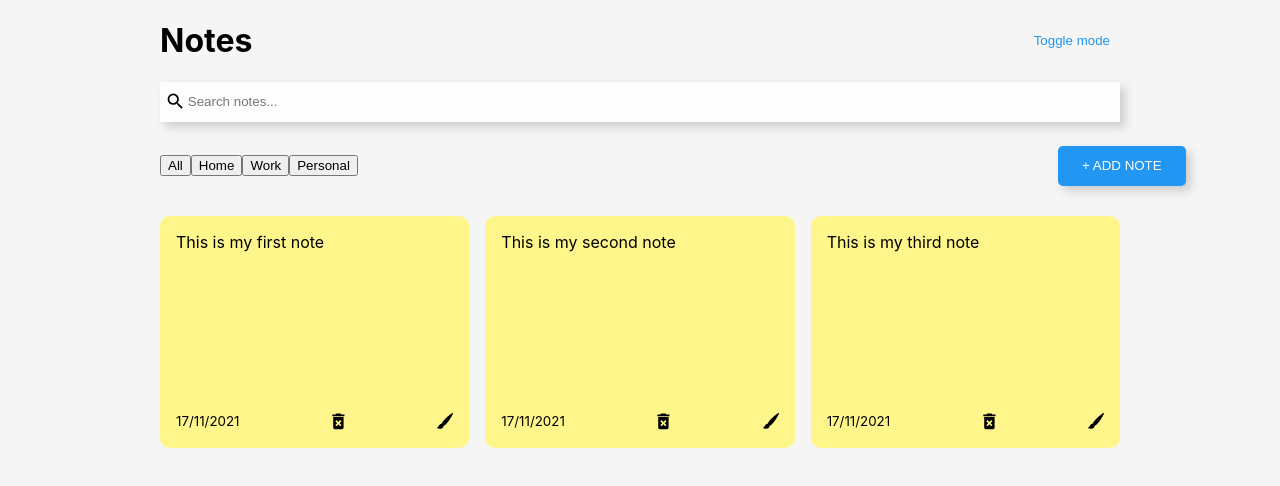
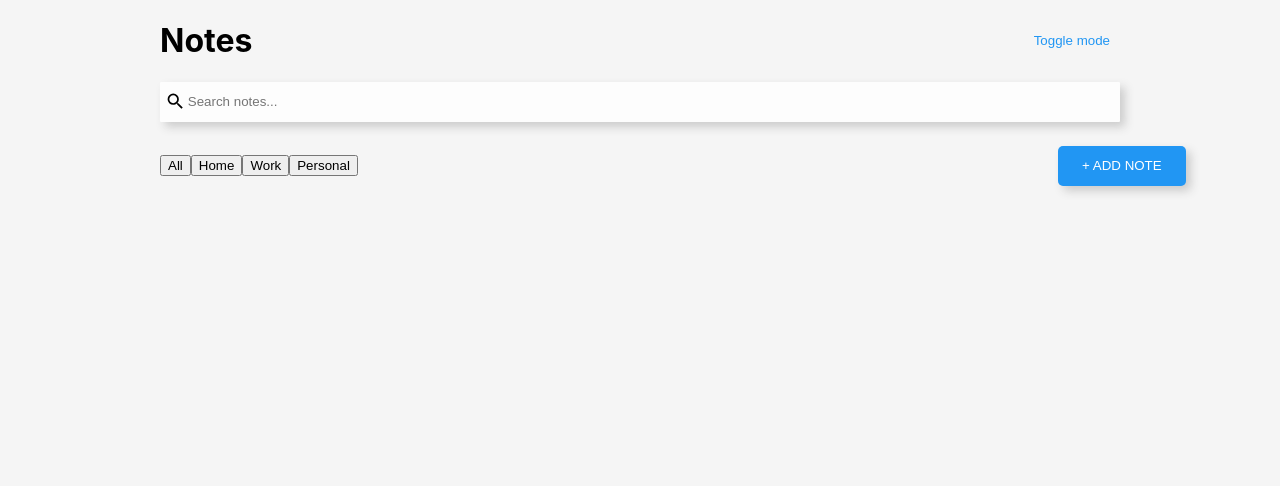
Before and after one commit to GustavoLSantos/CRUDReactJS, a React (Create React App) app: page / in a window 1280 px wide. Shown: the top 486 px of the page. Built offline with nearby package versions, Linux system fonts and the light colour scheme.

Commit message:
Categories com filter

```diff
--- a/src/App.js
+++ b/src/App.js
@@ -13,7 +13,7 @@ const App = () => {
     {
       id: nanoid(),
       type: { value: 'work', label: 'Work' },
-      text: "This is my first note",
+      text: "This is my first work note",
       date: "17/11/2021"
     },
     {
@@ -38,8 +38,6 @@ const App = () => {
   const [showPersonalComponent, setShowPersonalComponent] = useState(false);
   const [showComponent, setShowComponent] = useState(false);
   const [selectedOption, setSelectedOption] = useState('');
-
-
 
   const [darkMode, setDarkMode] = useState(false);
 
@@ -77,8 +75,6 @@ const App = () => {
   }
 
 
-
-
   //Add note - Modal
 
   const [noteText,setNoteText] = useState('');
@@ -111,15 +107,7 @@ const App = () => {
     setIsModalVisible(false)
   }
 
-  const filterNote = () => {
-    const handleType = notes.filter(note =>{
-      if(note.type === selectedOption){
-        return note
-      }
-    })
-    console.log(handleType)
-  }
-
+  const [s, setS] = useState("personal");
 
   const home = 'home'
   const work = "work"
@@ -158,21 +146,13 @@ const App = () => {
           <Search handleSearchNote={setSearchText}/>
 
           <button className="all" onClick={offButtonClick}>All</button>
-          <button className="home" onClick={onHomeButtonClick}>Home</button>
-          <button className="work" onClick={onWorkButtonClick}>Work</button>
-          <button className="personal" onClick={onPersonalButtonClick}>Personal</button>
+          <button className="home" onClick={()=>{setS("home")}}>Home</button>
+          <button className="work" onClick={()=>{setS("work")}}>Work</button>
+          <button className="personal" onClick={()=>{setS("personal")}}>Personal</button>
           <button className="open" onClick={() => setIsModalVisible(true)}>+ ADD NOTE</button>
-          {showHomeComponent ?
-          <NotesList notes={notes.filter((note)=>note.text.toLowerCase().includes(home))} handleAddNote={AddNote} handleDeleteNote={deleteNote} handleUpdateClick={upNote}/>
-          : showWorkComponent ?
-          <NotesList notes={notes.filter((note)=>note.text.toLowerCase().includes(work))} handleAddNote={AddNote} handleDeleteNote={deleteNote} handleUpdateClick={upNote}/>
-          : showPersonalComponent?
-           <NotesList notes={notes.filter((note)=>note.text.toLowerCase().includes(personal))} handleAddNote={AddNote} handleDeleteNote={deleteNote} handleUpdateClick={upNote}/>
-          : showComponent ?
-          <NotesList notes={notes.filter((note)=>note.text.toLowerCase().includes(searchText))} handleAddNote={AddNote} handleDeleteNote={deleteNote} handleUpdateClick={upNote}/>
-          : <NotesList notes={notes.filter((note)=>note.text.toLowerCase().includes(searchText))} handleAddNote={AddNote} handleDeleteNote={deleteNote} handleUpdateClick={upNote}/>
-          }
-
+          {notes.filter(n => n.type === s ).map((note)=> (
+                <div> { note.text } </div>
+            ))}
           {isModalVisible ? <Modal onClose={() => setIsModalVisible(false)}>
           <div className="note new">
             <textarea rows="8" cols="10" placeholder="Type to add a new note" onChange={handleChange} value={noteText}>
```
